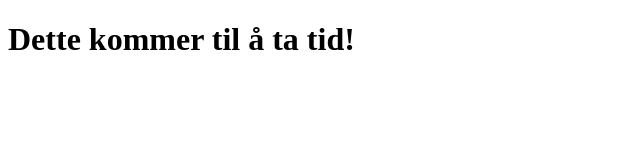
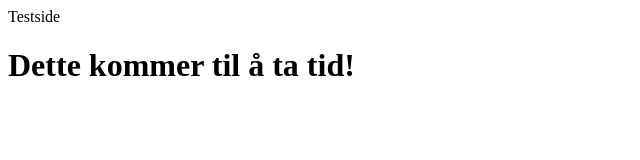
Before and after one commit to slangeplante/test, a plain HTML site: page index.html in a window 1280 px wide. Shown: the whole page, without its empty margins (0-640 px from the left). Drawn offline with Linux system fonts and the light colour scheme.

Commit message:
Update index.html

```diff
--- a/index.html
+++ b/index.html
@@ -7,7 +7,7 @@
 </head>
 <body>
     <header>
-
+        Testside
     </header>
     <nav>
 
```
